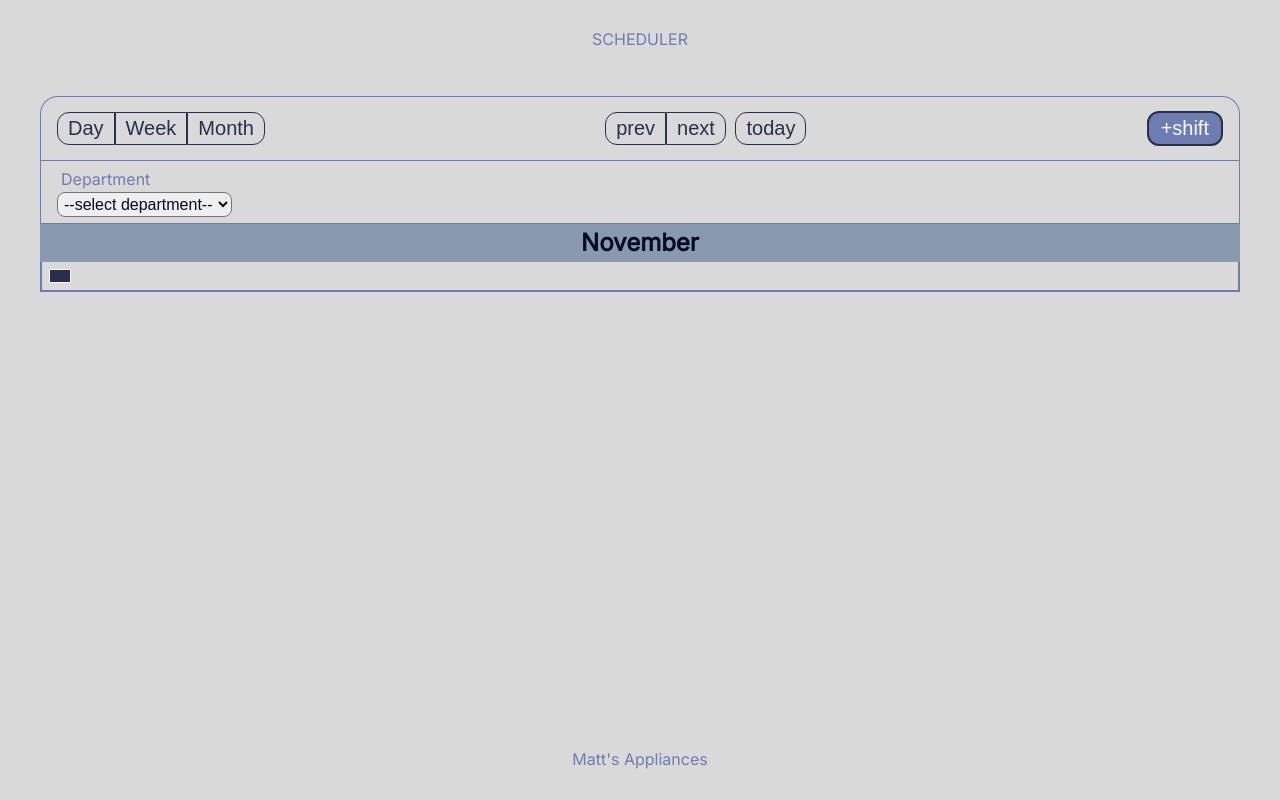
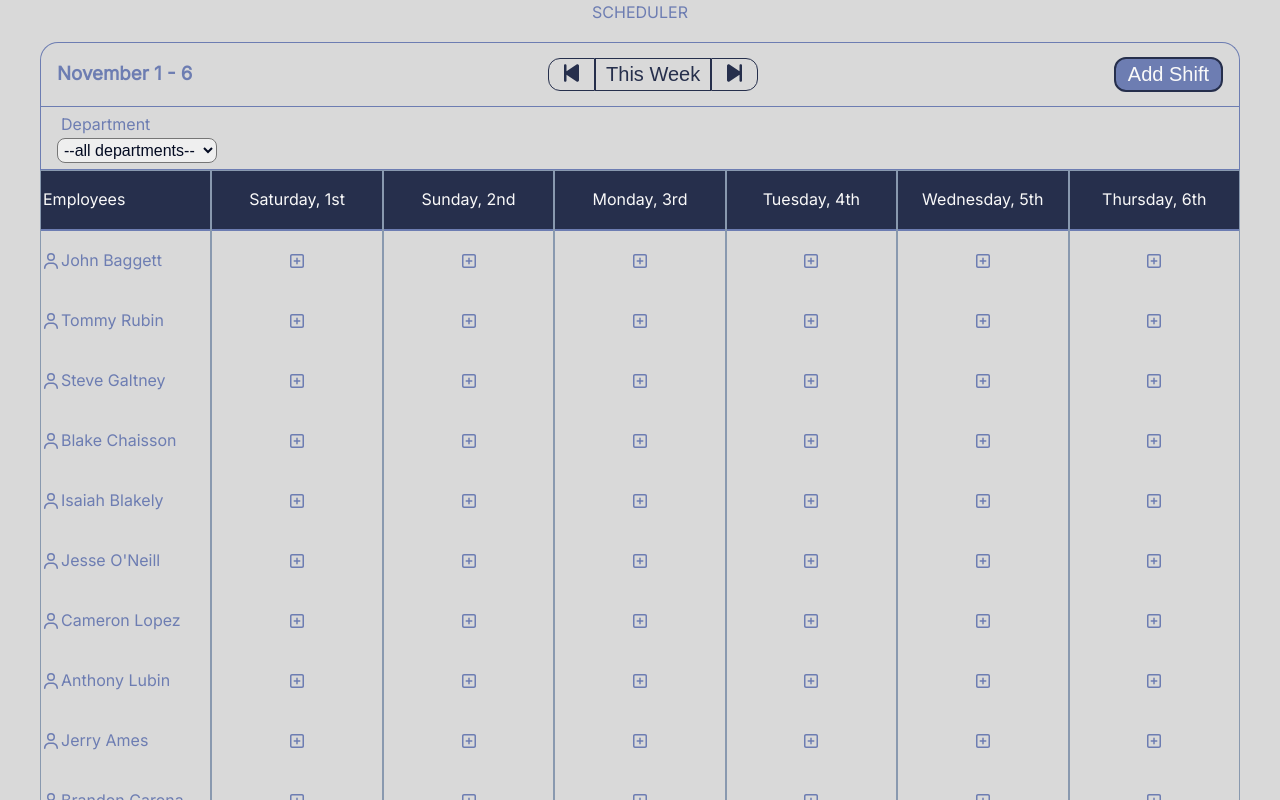
Before and after one commit to lob0scuro/schedule, a React (Vite) app in the folder client/: page / in a window 1280 px wide. Shown: the top 800 px of the page. Built offline with nearby package versions, Linux system fonts and the light colour scheme.

Commit message:
thanks to chatgpt.... ive made some progress. dates and times are a sunnufagun to deal with

```diff
--- a/client/package.json
+++ b/client/package.json
@@ -10,6 +10,11 @@
     "preview": "vite preview"
   },
   "dependencies": {
+    "@fortawesome/fontawesome-svg-core": "^7.1.0",
+    "@fortawesome/free-brands-svg-icons": "^7.1.0",
+    "@fortawesome/free-regular-svg-icons": "^7.1.0",
+    "@fortawesome/free-solid-svg-icons": "^7.1.0",
+    "@fortawesome/react-fontawesome": "^3.1.1",
     "react": "^19.2.0",
     "react-dom": "^19.2.0",
     "react-hot-toast": "^2.6.0",
--- a/client/src/components/Scheduler/Scheduler.jsx
+++ b/client/src/components/Scheduler/Scheduler.jsx
@@ -1,11 +1,9 @@
 import styles from "./Scheduler.module.css";
-import React, { useEffect, useState } from "react";
+import React, { useState } from "react";
 import {
   WEEKDAY,
   MONTH_NAMES,
-  getCalendarDays,
-  changeMonth,
-  buildWorkWeeks,
+  getWorkWeekFromDate,
   CLEANERS,
   DRYER_RANGE_TECHS,
   FRIDGE_TECHS,
@@ -13,7 +11,14 @@ import {
   SALES,
   SERVICE,
   WASHER_TECHS,
+  suffix,
 } from "../../utils/Helpers";
+import { FontAwesomeIcon } from "@fortawesome/react-fontawesome";
+import { faSquarePlus, faUser } from "@fortawesome/free-regular-svg-icons";
+import {
+  faBackwardStep,
+  faForwardStep,
+} from "@fortawesome/free-solid-svg-icons";
 
 const EMPLOYEES = {
   cleaners: CLEANERS,
@@ -23,60 +28,90 @@ const EMPLOYEES = {
   washer_techs: WASHER_TECHS,
   fridge_techs: FRIDGE_TECHS,
   dryer_range_techs: DRYER_RANGE_TECHS,
+  all: [
+    ...CLEANERS,
+    ...OFFICE,
+    ...SALES,
+    ...SERVICE,
+    ...WASHER_TECHS,
+    ...FRIDGE_TECHS,
+    ...DRYER_RANGE_TECHS,
+  ],
 };
 
 const Scheduler = () => {
   const today = new Date();
-  const [currentMonth, setCurrentMonth] = useState(today.getMonth());
-  const [currentYear, setCurrentYear] = useState(today.getFullYear());
-  const [currentDay, setCurrentDay] = useState(today.getDate());
-  const [chosenTeam, setChosenTeam] = useState(null);
-  const weeks = buildWorkWeeks(currentYear, currentMonth);
-  const [currentWeek, setCurrentWeek] = useState();
+  const [currentWeek, setCurrentWeek] = useState(getWorkWeekFromDate(today));
+  const [chosenTeam, setChosenTeam] = useState("all");
 
-  useEffect(() => {
-    const currentWeekIndex = weeks.find((week) =>
-      week.some(
-        (day) =>
-          day &&
-          day.getFullYear() === today.getFullYear() &&
-          day.getMonth() === today.getMonth() &&
-          day.getDate() === today.getDate()
-      )
-    );
+  // Helper: Build Mon-Sat week from a Monday
+  const buildWeekFromMonday = (monday) => {
+    const week = [];
+    for (let i = 0; i < 6; i++) {
+      const d = new Date(monday);
+      d.setDate(monday.getDate() + i);
+      week.push(d);
+    }
+    return week;
+  };
 
-    setCurrentWeek(currentWeekIndex);
-  }, [currentMonth, currentYear]);
+  // Prev / Next / Today handlers
+  const goPrev = () => {
+    const prevMonday = new Date(currentWeek[0]);
+    prevMonday.setDate(prevMonday.getDate() - 7);
+    setCurrentWeek(buildWeekFromMonday(prevMonday));
+  };
 
-  console.log(currentWeek);
+  const goNext = () => {
+    const nextMonday = new Date(currentWeek[0]);
+    nextMonday.setDate(nextMonday.getDate() + 7);
+    setCurrentWeek(buildWeekFromMonday(nextMonday));
+  };
+
+  const goToday = () => {
+    setCurrentWeek(getWorkWeekFromDate(today));
+  };
+
+  // Week header (handles month boundaries)
+  const getWeekHeader = () => {
+    const start = currentWeek[0];
+    const end = currentWeek[currentWeek.length - 1];
+    const startMonth = MONTH_NAMES[start.getMonth()];
+    const endMonth = MONTH_NAMES[end.getMonth()];
+    return startMonth === endMonth
+      ? `${startMonth} ${start.getDate()} - ${end.getDate()}`
+      : `${startMonth} ${start.getDate()} - ${endMonth} ${end.getDate()}`;
+  };
+
   return (
     <div className={styles.schedulerMasterBlock}>
+      {/* CONTROL BAR */}
       <div className={styles.controlBar}>
         <div className={styles.dateBar}>
-          <div className={styles.shiftViewButtons}>
-            <button>Day</button>
-            <button>Week</button>
-            <button>Month</button>
+          <div className={styles.dateDisplay}>
+            <h3>{getWeekHeader()}</h3>
           </div>
           <div className={styles.weekRoller}>
-            <div>
-              <button>prev</button>
-              {/* <span className={styles.datesView}>{currentWeek.length}</span> */}
-              <button>next</button>
-            </div>
-            <button className={styles.todaySwitch}>today</button>
+            <button onClick={goPrev}>
+              <FontAwesomeIcon icon={faBackwardStep} />
+            </button>
+            <button onClick={goToday}>This Week</button>
+            <button onClick={goNext}>
+              <FontAwesomeIcon icon={faForwardStep} />
+            </button>
           </div>
-          <button className={styles.addShiftButton}>+shift</button>
+          <button className={styles.addShiftButton}>Add Shift</button>
         </div>
+
         <div className={styles.userBar}>
           <div className={styles.departmentSelect}>
             <label htmlFor="department">Department</label>
             <select
               name="department"
-              value={chosenTeam}
+              value={chosenTeam || ""}
               onChange={(e) => setChosenTeam(e.target.value)}
             >
-              <option value="">--select department--</option>
+              <option value="all">--all departments--</option>
               {Object.entries(EMPLOYEES).map(([department], index) => (
                 <option value={department} key={index}>
                   {department}
@@ -86,29 +121,39 @@ const Scheduler = () => {
           </div>
         </div>
       </div>
-      <div className={styles.calendarView}>
-        <h2>{MONTH_NAMES[today.getMonth()]}</h2>
-        <div className={styles.theCal}>
-          <div className={styles.departmentList}>
-            <div className={styles.employee}></div>
-            {chosenTeam &&
-              EMPLOYEES[chosenTeam].map(({ name }, index) => (
-                <div key={index} className={styles.employee}>
-                  {name}
+
+      {/* CALENDAR */}
+      <div className={styles.theCal}>
+        {chosenTeam && (
+          <div className={styles.calMainBody}>
+            <div className={styles.employeeList}>
+              <div>Employees</div>
+              {EMPLOYEES[chosenTeam].map(({ name }, index) => (
+                <div key={index} className={styles.employeeTile}>
+                  <FontAwesomeIcon icon={faUser} /> {name}
                 </div>
               ))}
-            {chosenTeam && <div className={styles.employee}>Add Employee</div>}
-          </div>
-          {chosenTeam &&
-            currentWeek.map((day, index) => (
-              <div key={index} className={styles.currentDayOfWeek}>
-                <p>{day.getDate()}</p>
-                {EMPLOYEES[chosenTeam].map(({ name }, index) => (
-                  <div key={index}>set</div>
+              <div className={styles.addEmployee}>
+                <button>Add Employee</button>
+              </div>
+            </div>
+            {currentWeek.map((day, index) => (
+              <div key={index} className={styles.dayCell}>
+                <div className={styles.dayHeader}>
+                  {WEEKDAY[day.getDay()]},{" "}
+                  {day.getDate() + suffix(day.getDate())}
+                </div>
+                {/* Render shifts here */}
+                {EMPLOYEES[chosenTeam].map((name, index) => (
+                  <div>
+                    <FontAwesomeIcon icon={faSquarePlus} />
+                  </div>
                 ))}
+                <div className={styles.spacer}></div>
               </div>
             ))}
-        </div>
+          </div>
+        )}
       </div>
     </div>
   );
--- a/client/src/components/Scheduler/Scheduler.module.css
+++ b/client/src/components/Scheduler/Scheduler.module.css
@@ -34,62 +34,28 @@
   background-color: var(--buttonSecondary);
 }
 
-.shiftViewButtons {
+.dateDisplay {
+  margin: 0;
+}
+
+.weekRoller {
   display: flex;
+  justify-content: center;
   border-radius: 12px;
 }
-.shiftViewButtons button {
+
+.weekRoller button {
   font-size: 20px;
   background-color: transparent;
   border: 1px solid var(--bannerBackground);
   color: var(--bannerBackground);
   padding: 4px 10px;
 }
-.shiftViewButtons button:first-child {
+.weekRoller button:first-child {
   border-radius: 12px 0 0 12px;
 }
-.shiftViewButtons button:last-child {
+.weekRoller button:last-child {
   border-radius: 0 12px 12px 0;
-}
-
-.weekRoller {
-  display: flex;
-  justify-content: center;
-  gap: 0.6rem;
-  border-radius: 12px;
-}
-
-.weekRoller div {
-  display: flex;
-}
-
-.weekRoller div button {
-  font-size: 20px;
-  background-color: transparent;
-  border: 1px solid var(--bannerBackground);
-  color: var(--bannerBackground);
-  padding: 4px 10px;
-}
-.weekRoller span.datesView {
-  border: 2px solid var(--bannerBackground);
-  background-color: var(--textPrimary);
-  color: var(--buttonPrimary);
-  width: 80px;
-}
-.weekRoller div button:first-child {
-  border-radius: 12px 0 0 12px;
-}
-.weekRoller div button:last-child {
-  border-radius: 0 12px 12px 0;
-}
-
-.weekRoller button.todaySwitch {
-  font-size: 20px;
-  background-color: transparent;
-  border: 1px solid var(--bannerBackground);
-  color: var(--bannerBackground);
-  padding: 4px 10px;
-  border-radius: 12px;
 }
 
 .controlBar button.addShiftButton {
@@ -125,65 +91,57 @@
    CALENDAR VIEW
 */
 
-.calendarView {
+.theCal {
   width: 100%;
   display: flex;
   flex-direction: column;
   align-items: center;
 }
 
-.calendarView h2 {
+.calMainBody {
   width: 100%;
-  text-align: center;
-  background-color: var(--buttonSecondary);
-  color: var(--buttonPrimary);
+  display: flex;
 }
 
-.theCal {
-  border: 2px solid var(--linkText);
-  border-top: none;
-  width: 100%;
+.calMainBody > div {
+  border: 1px solid var(--buttonSecondary);
+  flex: 1;
+  min-height: 300px;
+  display: flex;
+  flex-direction: column;
+  align-items: flex-start;
+}
+.calMainBody > div:first-child > div {
+  align-self: flex-start;
   display: flex;
   justify-content: flex-start;
-  padding: 4px;
 }
-
-.theCal .departmentList {
-  display: flex;
-  flex-direction: column;
-  gap: 10px;
-  /* background-color: var(--buttonPrimary); */
-  padding: 3px;
+.calMainBody > div > div:first-child {
+  flex: 0.5;
+  border-bottom: 2px solid var(--linkText);
+  width: 100%;
+  background-color: var(--bannerBackground);
+  color: var(--textPrimary);
+  padding: 4px 2px;
 }
-
-.theCal .departmentList div.employee {
-  border: 1px solid var(--buttonPrimary);
+.calMainBody > div > div {
+  flex: 1;
+  width: 100%;
   display: flex;
   align-items: center;
   justify-content: center;
-  padding: 6px 10px;
+  min-height: 60px;
+}
+
+.employeeList > div.addEmployee {
   background-color: var(--linkText);
+}
+.employeeList > div.addEmployee button {
+  background-color: transparent;
+  border: inset 1px solid var(--bannerBackground);
   color: var(--textPrimary);
 }
-.theCal .departmentList div.employee:last-child {
-  background-color: var(--bannerBackground);
-  color: var(--textPrimary);
-  border: 1px solid var(--textPrimary);
+
+.dayCell > div.spacer {
+  background-color: var(--linkText);
 }
-
-.currentDayOfWeek {
-  display: flex;
-  flex-direction: column;
-  align-items: center;
-  justify-content: stretch;
-  flex: 1;
-  border: 1px solid var(--textPrimary);
-}
-
-.currentDayOfWeek > div {
-  display: flex;
-  flex-direction: column;
-  flex: 1;
-  border: 1px solid var(--textPrimary);
-  width: 100%;
-}
--- a/client/src/components/WeekView/WeekView.jsx
+++ /dev/null
@@ -1,69 +0,0 @@
-import styles from "./WeekView.module.css";
-import React, { useEffect, useState } from "react";
-import {
-  WEEKDAY,
-  MONTH_NAMES,
-  getCalendarDays,
-  changeMonth,
-  buildWorkWeeks,
-} from "../../utils/Helpers";
-
-const WeekView = () => {
-  const today = new Date();
-  const [currentYear, setCurrentYear] = useState(today.getFullYear());
-  const [currentMonth, setCurrentMonth] = useState(today.getMonth());
-  const month_name = MONTH_NAMES[currentMonth];
-  const [weeks, setWeeks] = useState([]);
-
-  useEffect(() => {
-    setWeeks(buildWorkWeeks(currentYear, currentMonth));
-  }, [currentMonth, currentYear]);
-
-  const days = getCalendarDays();
-
-  return (
-    <div className={styles.weekViewMasterBlock}>
-      <div className={styles.weeksHeader}>
-        <button
-          onClick={() =>
-            changeMonth(-1, setCurrentMonth, setCurrentYear, currentYear)
-          }
-        >
-          prev
-        </button>
-        <h2>
-          {month_name} {currentYear}
-        </h2>
-        <button
-          onClick={() =>
-            changeMonth(1, setCurrentMonth, setCurrentYear, currentYear)
-          }
-        >
-          next
-        </button>
-      </div>
-      <div className={styles.weekdayList}>
-        {WEEKDAY.map((d) => (
-          <p>{d}</p>
-        ))}
-      </div>
-      <div className={styles.weeksBlock}>
-        {weeks.map((week, week_index) => (
-          <div key={week_index} className={styles.weekRow}>
-            {week.map((day, day_index) =>
-              day ? (
-                <div key={day_index} className={styles.weekday}>
-                  {day.getDate()}
-                </div>
-              ) : (
-                <div className={styles.empty}></div>
-              )
-            )}
-          </div>
-        ))}
-      </div>
-    </div>
-  );
-};
-
-export default WeekView;
--- a/client/src/routes/Home/Home.jsx
+++ b/client/src/routes/Home/Home.jsx
@@ -1,7 +1,5 @@
 import Calendar from "../../components/Calendar/Calendar";
 import Scheduler from "../../components/Scheduler/Scheduler";
-import ScheduleView from "../../components/ScheduleView/ScheduleView";
-import WeekView from "../../components/WeekView/WeekView";
 import styles from "./Home.module.css";
 import React from "react";
 
@@ -9,7 +7,6 @@ const Home = () => {
   return (
     <div className={styles.homeContainer}>
       {/* <Calendar /> */}
-      {/* <WeekView /> */}
       <Scheduler />
     </div>
   );
--- a/client/src/utils/Helpers.jsx
+++ b/client/src/utils/Helpers.jsx
@@ -78,36 +78,6 @@ export const changeMonth = (
   });
 };
 
-export const buildWorkWeeks = (year, month) => {
-  const daysInMonth = new Date(year, month + 1, 0).getDate();
-
-  const firstDay = new Date(year, month, 1).getDay();
-  const weeks = [];
-  let week = [];
-
-  for (let i = 0; i < firstDay; i++) {
-    week.push(null);
-  }
-
-  for (let day = 1; day <= daysInMonth; day++) {
-    week.push(new Date(year, month, day));
-
-    if (week.length === 7) {
-      weeks.push(week);
-      week = [];
-    }
-  }
-
-  if (week.length > 0) {
-    while (week.length < 7) {
-      week.push(null);
-    }
-    weeks.push(week);
-  }
-
-  return weeks;
-};
-
 export const CLEANERS = EMPLOYEES.cleaner;
 export const FRIDGE_TECHS = EMPLOYEES.technician.fridges;
 export const WASHER_TECHS = EMPLOYEES.technician.washers;
@@ -115,3 +85,27 @@ export const DRYER_RANGE_TECHS = EMPLOYEES.technician["dryers-ranges"];
 export const SALES = EMPLOYEES.sales;
 export const SERVICE = EMPLOYEES.service;
 export const OFFICE = EMPLOYEES.other;
+
+export const getWorkWeekFromDate = (date) => {
+  let d = new Date(date);
+
+  // Sunday ? treat it as next day (monday)
+  if (d.getDay() === 0) {
+    d.setDate(d.getDate() + 1);
+  }
+
+  const dayOfWeek = d.getDate();
+  const monday = new Date(d);
+
+  //move back to monday
+  monday.setDate(d.getDate() - (dayOfWeek - 1));
+
+  const week = [];
+  for (let i = 0; i < 6; i++) {
+    const day = new Date(monday);
+    day.setDate(monday.getDate() + i);
+    week.push(day);
+  }
+
+  return week;
+};
```
Also changed, not shown: client/src/components/ScheduleView/ScheduleView.jsx (deleted, +0 -27 lines), client/src/components/WeekView/WeekView.module.css (deleted, +0 -63 lines), client/src/components/ScheduleView/ScheduleView.module.css (deleted), 1 other file (tests, documents, lock files or other folders).
